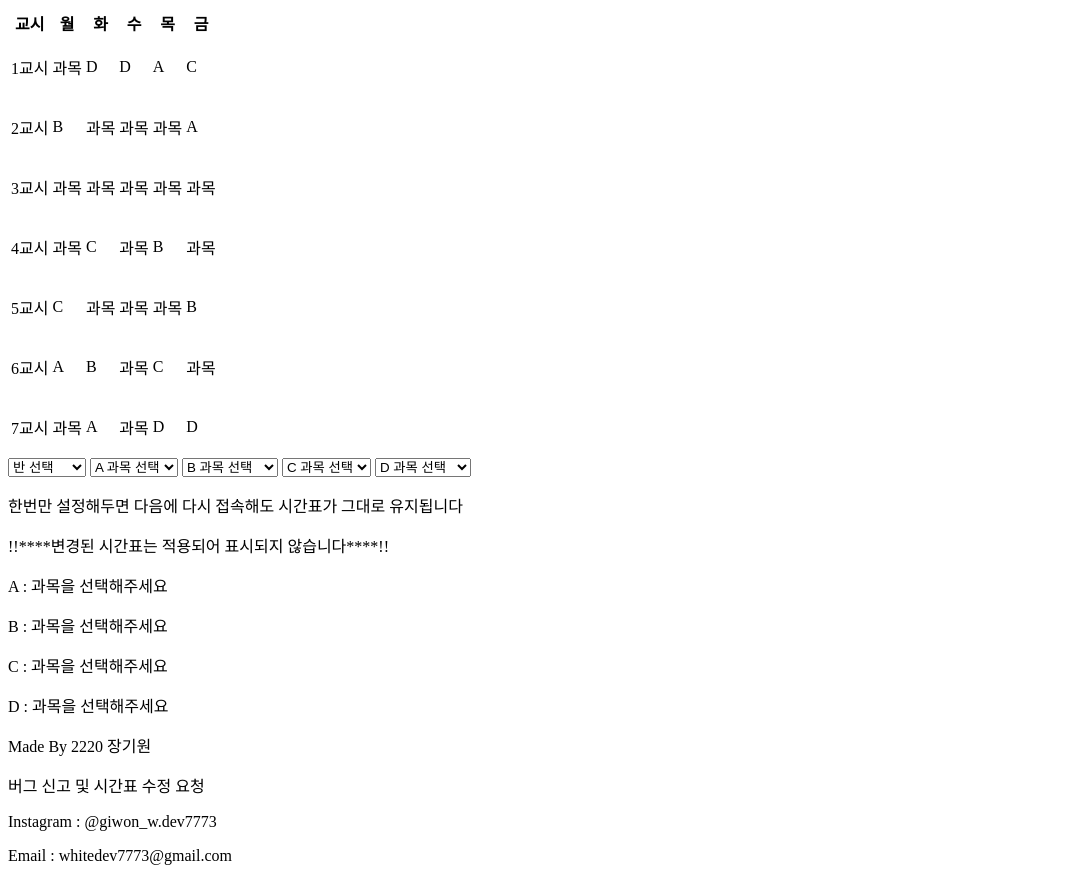
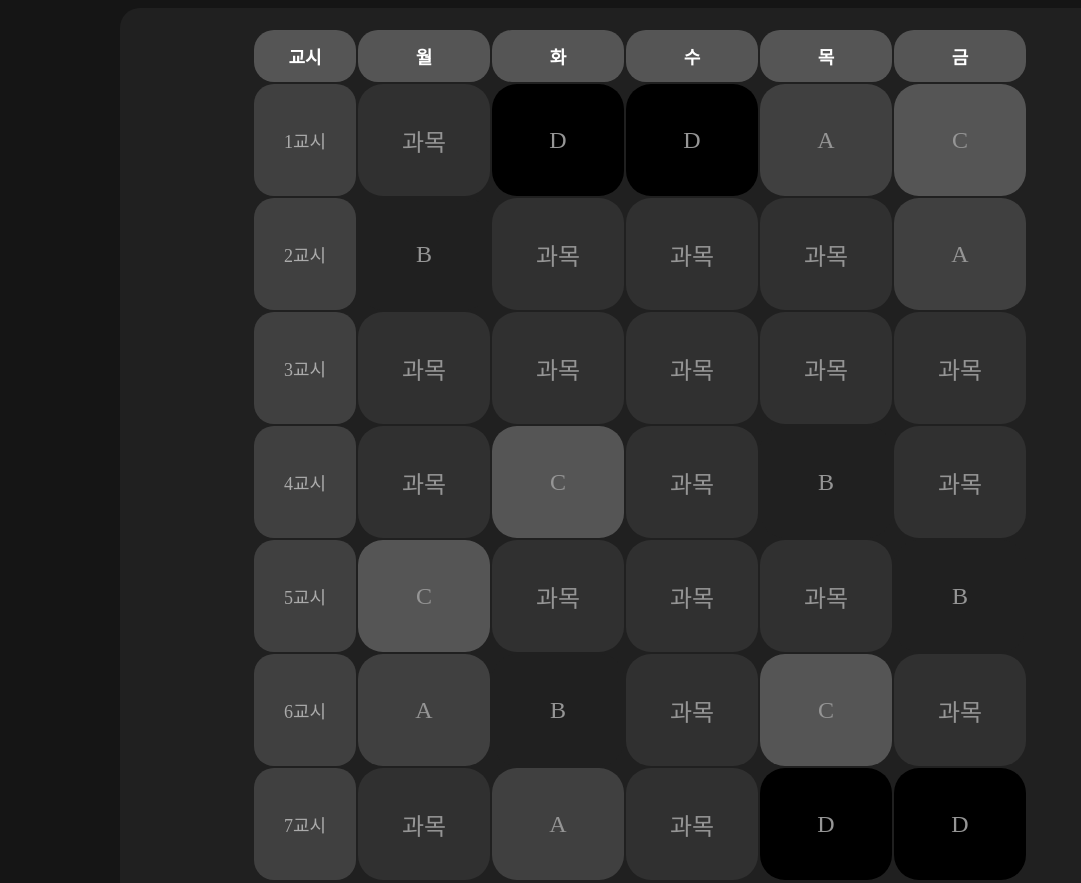
Before and after one commit to whitedev7773/jcjeil-2022-grade2-schedule, a plain HTML site: page index.html in a window 1280 px wide. Shown: the top 883 px of the page, without its empty margins (0-1081 px from the left). Drawn offline with Linux system fonts and the light colour scheme; the site is published under a folder, as on GitHub Pages, so addresses that start at the root find nothing; a web font is replaced by a local one.

Commit message:
css js 로딩이 안됨

```diff
--- a/index.html
+++ b/index.html
@@ -3,7 +3,7 @@
 <head>
     <meta charset="UTF-8">
     <title>제일고 2학년 시간표</title>
-    <link rel="stylesheet" href="/css/style.css">
+    <link rel="stylesheet" href="./css/style.css">
 </head>
 <body>
     <div id="container">
@@ -176,6 +176,6 @@
         <p id="contact">Instagram : @giwon_w.dev7773</p>
         <p id="contact">Email : whitedev7773@gmail.com</p>
     </div>
-    <script type="text/javascript" src="/script/script.js"></script>
+    <script type="text/javascript" src="./script/script.js"></script>
 </body>
 </html>
```
